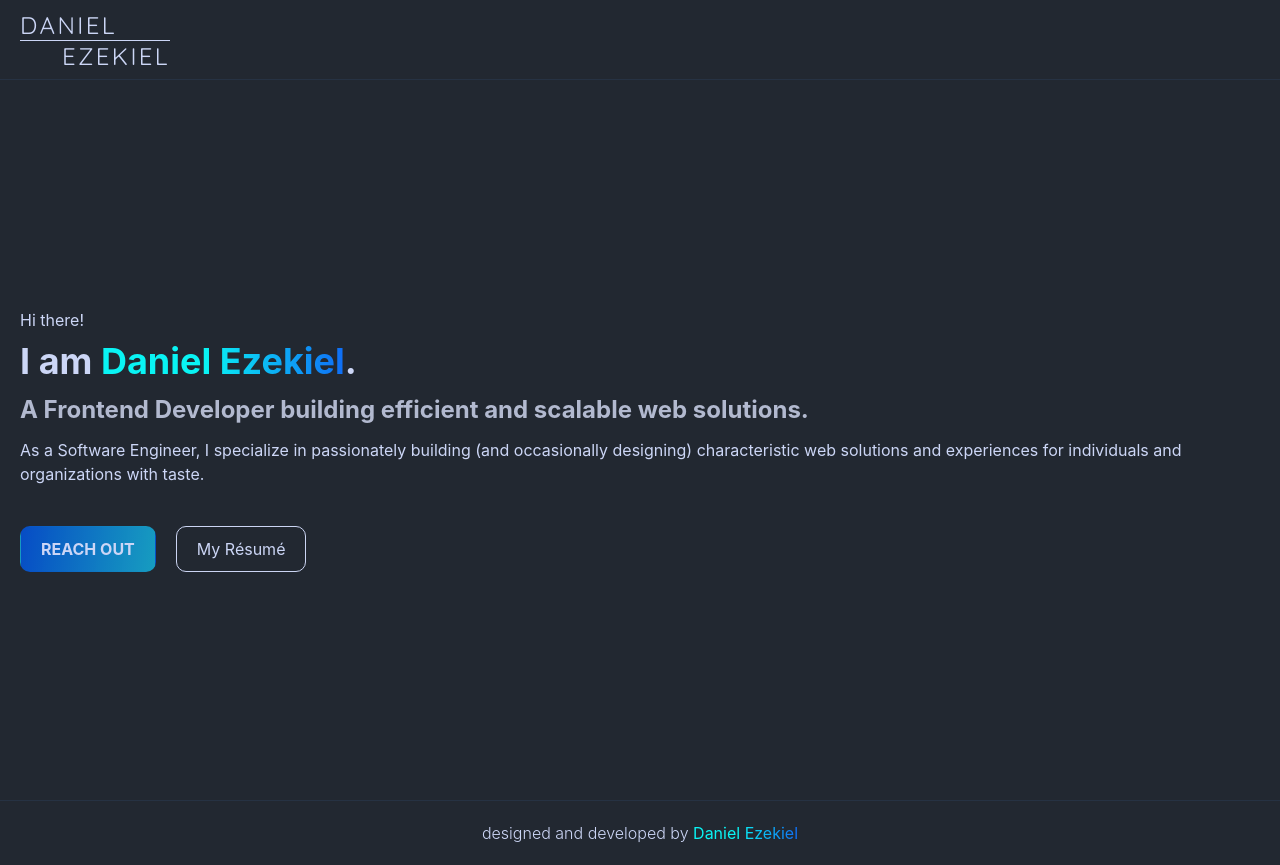
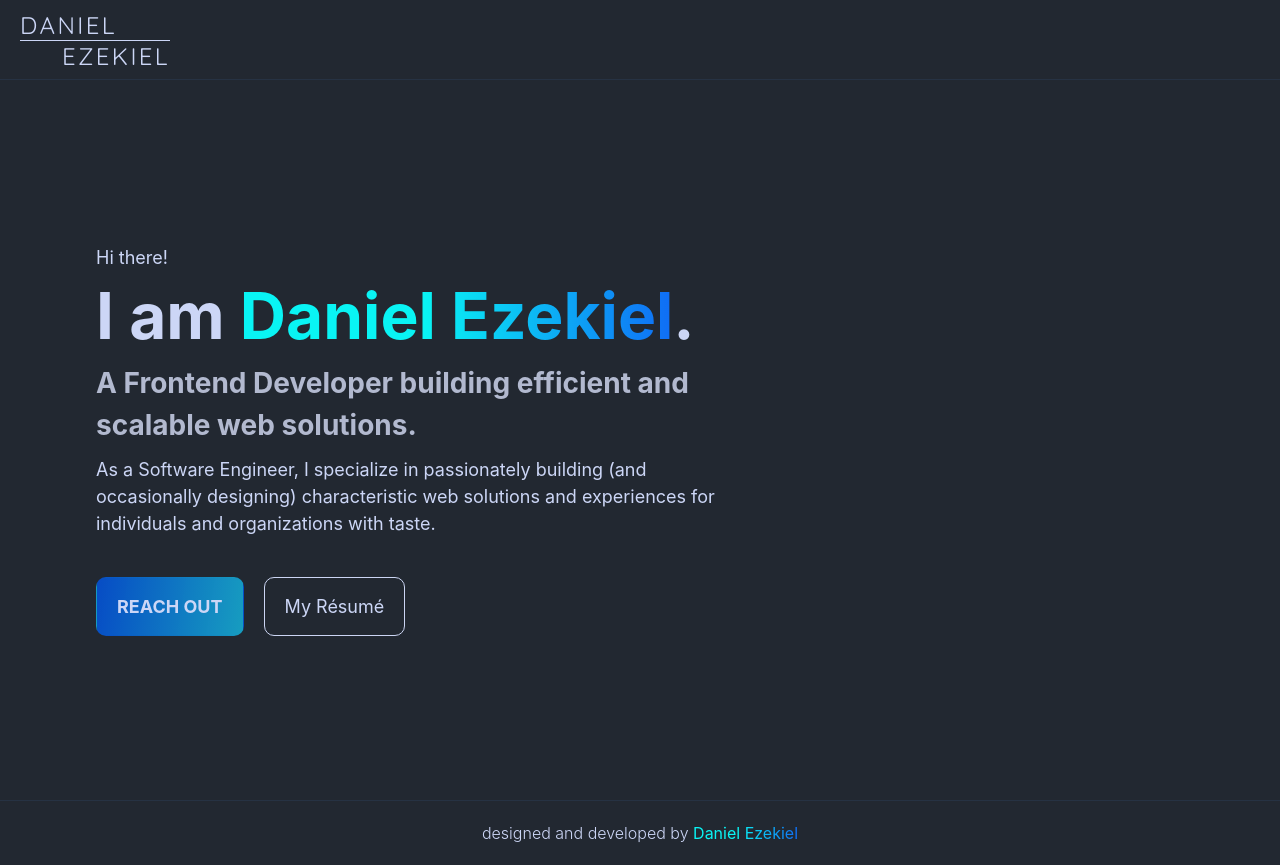
Before and after one commit to nishan023/nishan-portfolio, a Next.js app: page / in a window 1280 px wide. Built offline with nearby package versions, Linux system fonts and the light colour scheme.

Commit message:
feat: responsiveness for header text

```diff
--- a/src/app/page.tsx
+++ b/src/app/page.tsx
@@ -8,27 +8,30 @@ export default function Home() {
     <>
       <Header />
       <main className='p-4'>
-        <section className='min-h-[85vh] max-w-[128rem] mx-auto flex flex-col gap-2 justify-center items-start'>
-          <span>Hi there!</span>
-          <h1 className='font-bold leading-[1.1] text-3xl'>
+        <section className='min-h-[85vh] max-w-[128rem] mx-auto grid items-center md:w-[85vw]'>
+          <div className='flex flex-col gap-2 justify-center items-start md:max-w-[45rem] lg:max-w-[58rem] xl:max-w-[62rem]'>
+            <span className='lg:text-lg'>Hi there!</span>
+            <h1 className='font-bold leading-[1.1] text-3xl md:text-4xl lg:text-5xl xl:text-[6.4rem]'>
               I am{" "}
               <span className='bg-gradient-linear-100 bg-clip-text text-transparent'>
                 Daniel Ezekiel
               </span>
               .
             </h1>
-          <h3 className='font-bold text-xl text-gray-300'>
-            A Frontend Developer building efficient and scalable web solutions.
+            <h3 className='font-bold text-xl text-gray-300 lg:text-2xl'>
+              A Frontend Developer building efficient and scalable web
+              solutions.
             </h3>
-          <p>
+            <p className='lg:text-lg'>
               As a Software Engineer, I specialize in passionately building (and
-            occasionally designing) characteristic web solutions and experiences
-            for individuals and organizations with taste.
+              occasionally designing) characteristic web solutions and
+              experiences for individuals and organizations with taste.
             </p>
 
-          <div className='mt-6 flex gap-4'>
+            <div className='mt-6 flex gap-4 lg:text-lg'>
               <Button href='' text='reach out' hasHover={false} />
               <Button href='' text='My Résumé' hasHover={true} />
+            </div>
           </div>
         </section>
       </main>
--- a/src/components/Button.tsx
+++ b/src/components/Button.tsx
@@ -17,7 +17,7 @@ const Button = ({
         !hasHover
           ? "bg-gradient-linear-300 border-1 border-transparent font-bold uppercase"
           : "border-gray-200 border-1 hover:border-0 hover:bg-gradient-linear-300"
-      } hover:scale-110 hover:shadow-lg hover:shadow-black/30 transition-all ease-in-out duration-300`}
+      } hover:scale-110 hover:shadow-lg hover:shadow-black/30 transition-all ease-in-out duration-300 xl:py-3`}
     >
       {text}
     </Link>
```
Lines whose indentation alone changed are shown as unchanged.
